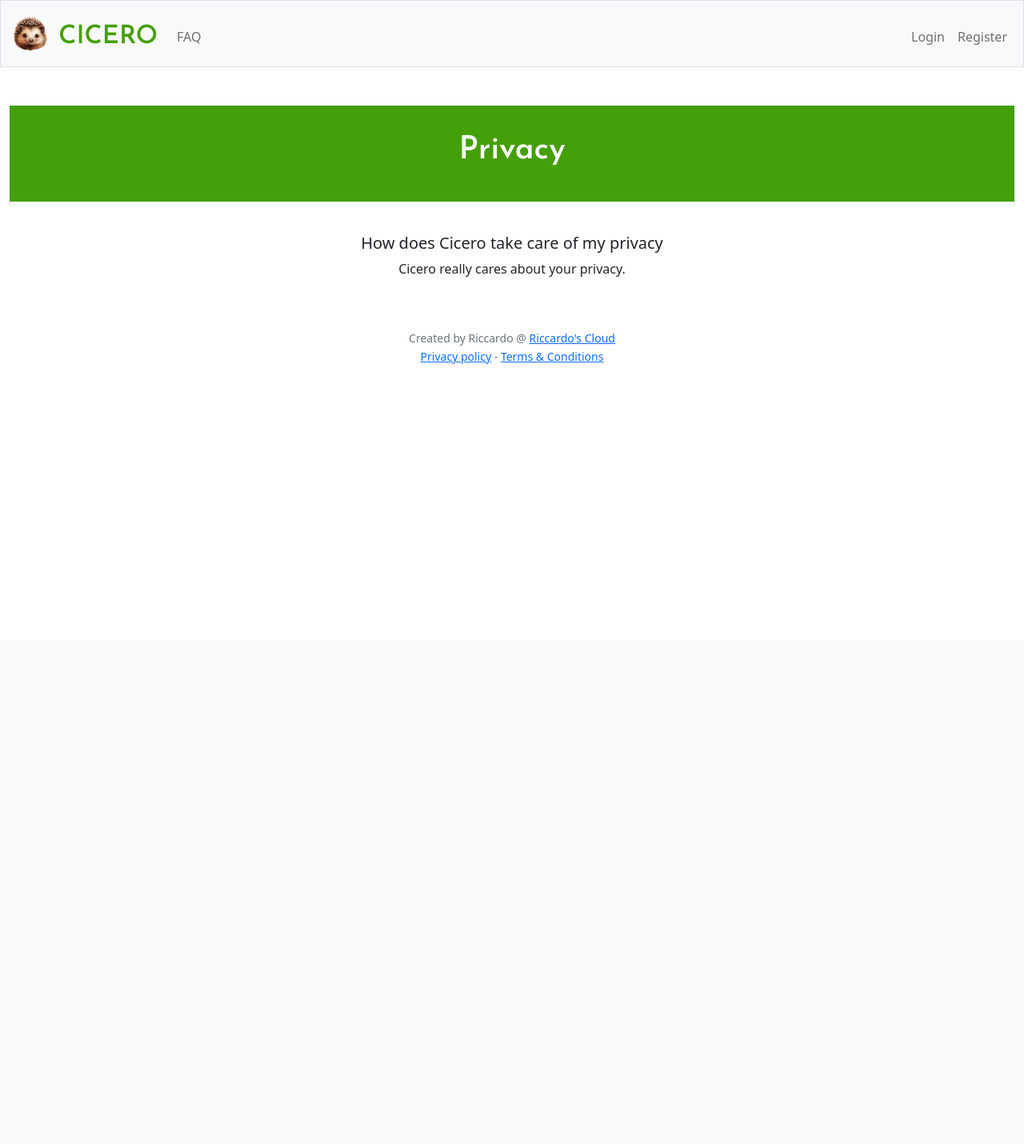
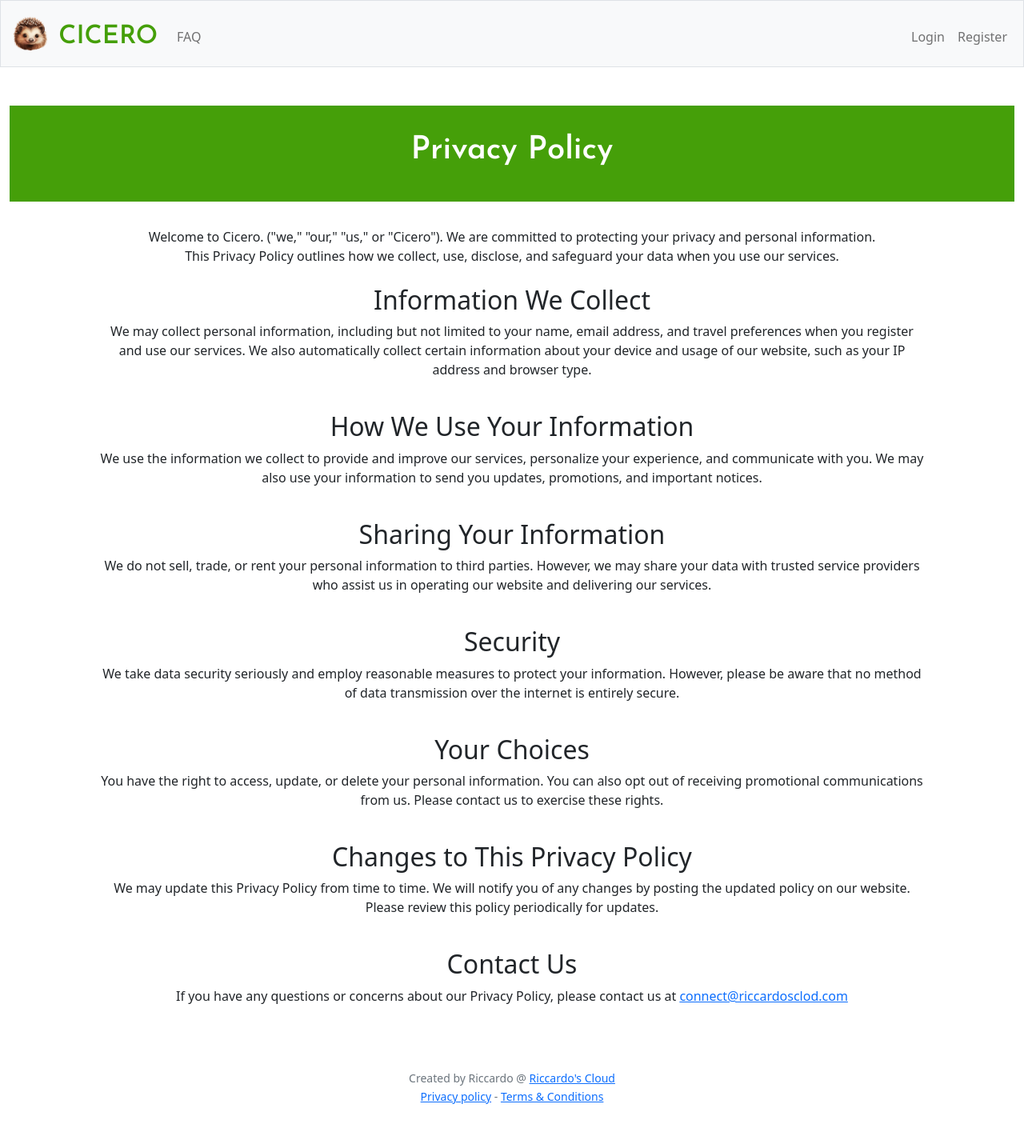
Before and after one commit to riccardoscloud/cicero, a Flask app: page /privacy in a window 1280 px wide. Shown: the whole page at 80% size. Before the commit the page ends 455 px from the top, so only its background shows below. Run offline with Flask 3, Linux system fonts and the light colour scheme.

Commit message:
+privacy

```diff
--- a/templates/privacy.html
+++ b/templates/privacy.html
@@ -1,17 +1,46 @@
 {% extends "layout.html" %}
 
 {% block title %}
-    Privacy
+    Privacy Policy
 {% endblock %}
 
 {% block main %}
+
 <div class="header">
-    <h1>Privacy</h1>
+    <h1>Privacy Policy</h1>
 </div>
 <div class="container">
+
+    <p>Welcome to Cicero. ("we," "our," "us," or "Cicero"). We are committed to protecting your privacy and personal information. <br>
+        This Privacy Policy outlines how we collect, use, disclose, and safeguard your data when you use our services.</p>
+
     <div class="section">
-        <h5>How does Cicero take care of my privacy</h5>
-        Cicero really cares about your privacy.
+        <h2>Information We Collect</h2>
+        <p>We may collect personal information, including but not limited to your name, email address, and travel preferences when you register and use our services. We also automatically collect certain information about your device and usage of our website, such as your IP address and browser type.</p>
+    </div>
+    <div class="section">
+        <h2>How We Use Your Information</h2>
+        <p>We use the information we collect to provide and improve our services, personalize your experience, and communicate with you. We may also use your information to send you updates, promotions, and important notices.</p>
+    </div>
+    <div class="section">
+        <h2>Sharing Your Information</h2>
+        <p>We do not sell, trade, or rent your personal information to third parties. However, we may share your data with trusted service providers who assist us in operating our website and delivering our services.</p>
+    </div>
+    <div class="section">
+        <h2>Security</h2>
+        <p>We take data security seriously and employ reasonable measures to protect your information. However, please be aware that no method of data transmission over the internet is entirely secure.</p>
+    </div>
+    <div class="section">
+        <h2>Your Choices</h2>
+        <p>You have the right to access, update, or delete your personal information. You can also opt out of receiving promotional communications from us. Please contact us to exercise these rights.</p>
+    </div>
+    <div class="section">
+        <h2>Changes to This Privacy Policy</h2>
+        <p>We may update this Privacy Policy from time to time. We will notify you of any changes by posting the updated policy on our website. Please review this policy periodically for updates.</p>
+    </div>
+    <div class="section">
+        <h2>Contact Us</h2>
+        <p>If you have any questions or concerns about our Privacy Policy, please contact us at <a href="mailto:connect@riccardosclod.com">connect@riccardosclod.com</a></p>
     </div>
 </div>
 
```
